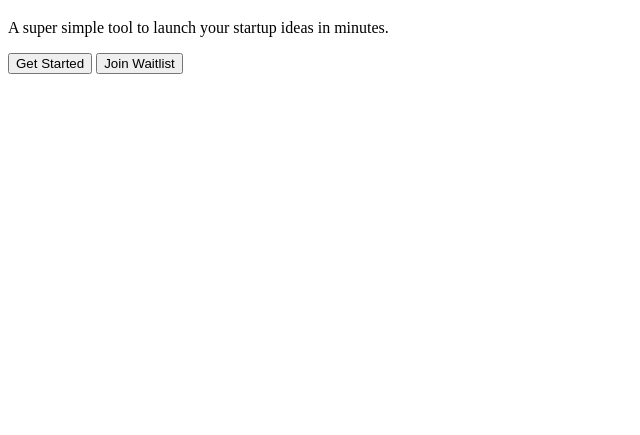
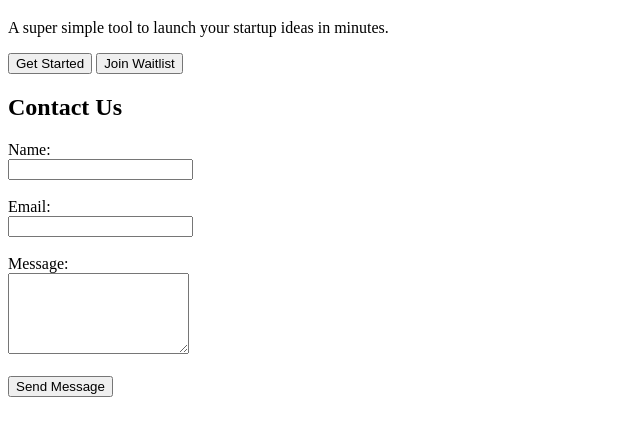
Before and after one commit to guthasrinidhireddy/product-landing-page, a plain HTML site: page index.html in a window 1280 px wide. Shown: the part 61-496 px from the top of the page, without its empty margins (0-640 px from the left). Drawn offline with Linux system fonts and the light colour scheme.

Commit message:
Added contact form to the landing page

```diff
--- a/index.html
+++ b/index.html
@@ -11,5 +11,20 @@
 
   <button onclick="alert('Thanks for your interest!')">Get Started</button>
   <button onclick="alert('You’ll be notified soon!')">Join Waitlist</button>
+
+  <h2>Contact Us</h2>
+<form action="https://formspree.io/f/mwkgaqyd" method="POST">
+  <label for="name">Name:</label><br>
+  <input type="text" id="name" name="name" required><br><br>
+
+  <label for="email">Email:</label><br>
+  <input type="email" id="email" name="_replyto" required><br><br>
+
+  <label for="message">Message:</label><br>
+  <textarea id="message" name="message" rows="5" required></textarea><br><br>
+
+  <button type="submit">Send Message</button>
+</form>
+
 </body>
 </html>
```
